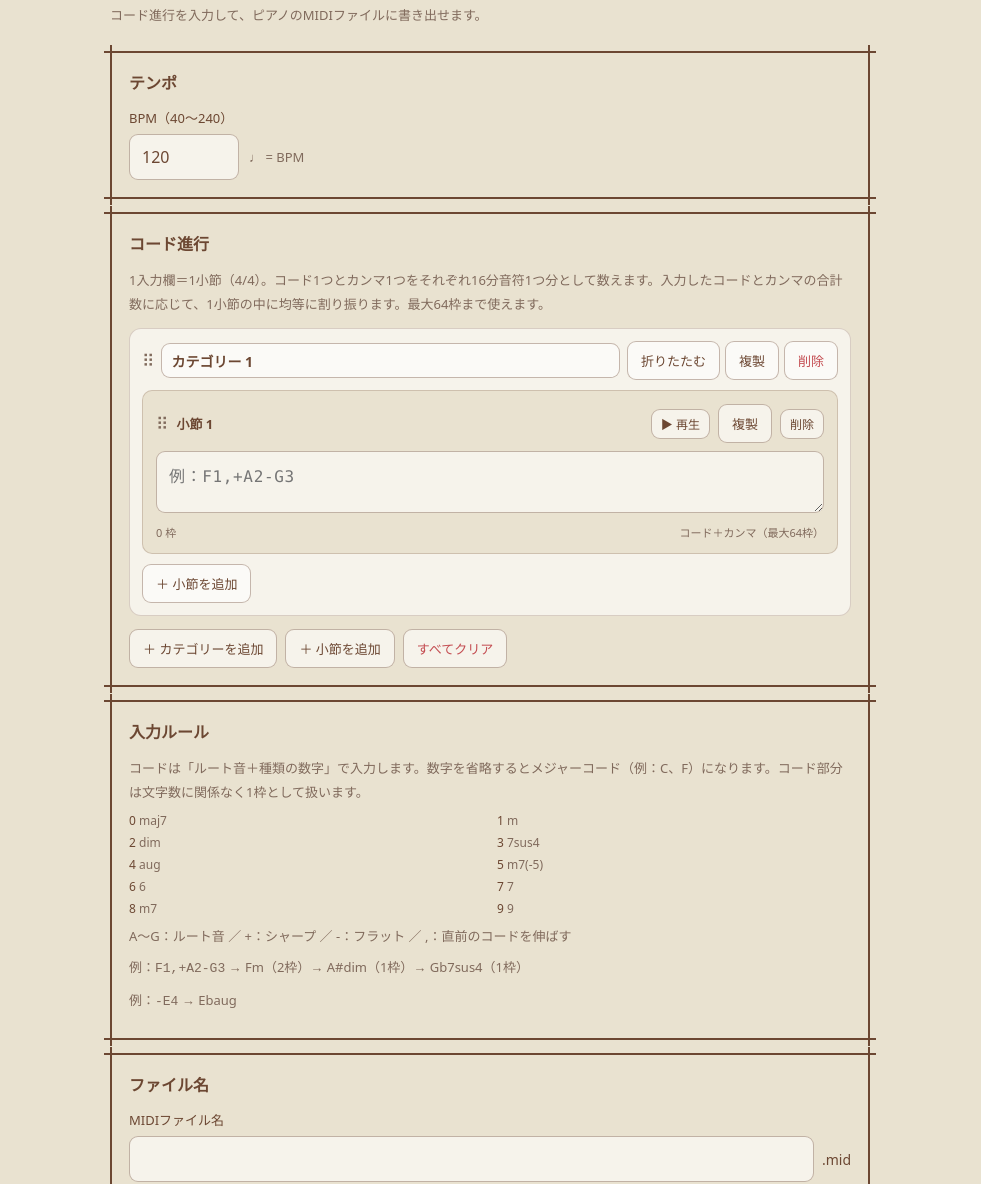
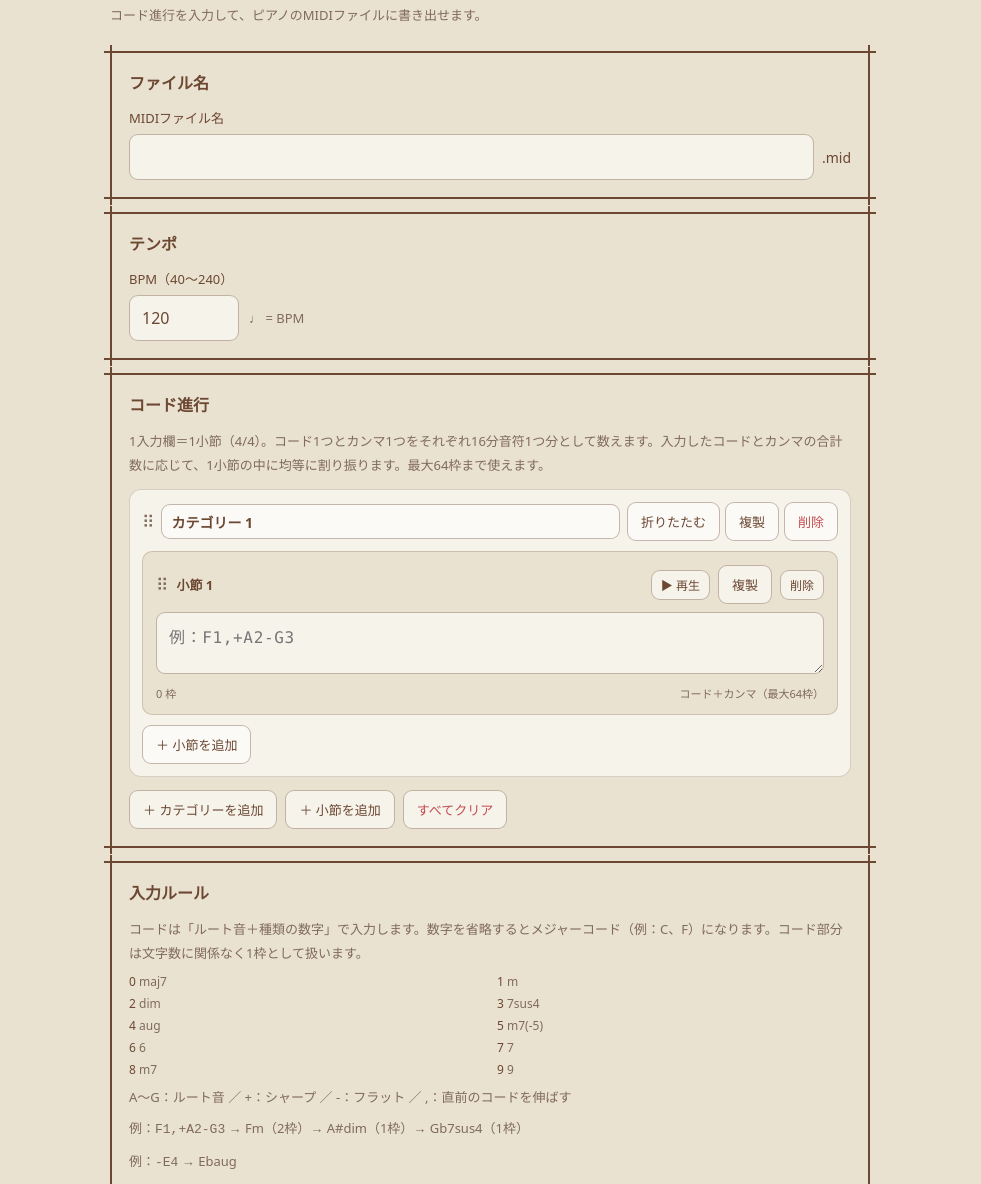
Before and after one commit to niyaaari/niyaaari.github.io, a plain HTML site: page chord-midi/index.html in a window 1280 px wide. Shown: the part 133-1317 px from the top of the page, without its empty margins (150-1131 px from the left). Drawn offline with Linux system fonts and the light colour scheme; a web font is replaced by a local one.

Commit message:
Move MIDI filename field above tempo

```diff
--- a/chord-midi/index.html
+++ b/chord-midi/index.html
@@ -28,6 +28,7 @@ h2{font-size:16px;margin:0 0 14px}.field-label{display:block;font-size:13px;marg
 </header>
 <h1>コードmidi書き起こしくん</h1>
 <p class="sub">コード進行を入力して、ピアノのMIDIファイルに書き出せます。</p>
+<section class="card"><h2>ファイル名</h2><label class="field-label" for="midiFilename">MIDIファイル名</label><div class="filename-row"><input id="midiFilename" type="text" autocomplete="off"><span>.mid</span></div></section>
 <section class="card">
 <h2>テンポ</h2><label class="field-label" for="bpm">BPM（40〜240）</label><div class="bpm-row"><input id="bpm" type="number" min="40" max="240" value="120"><span class="hint">♩ = BPM</span></div>
 </section>
@@ -47,7 +48,7 @@ h2{font-size:16px;margin:0 0 14px}.field-label{display:block;font-size:13px;marg
 <p class="hint">例：<code>F1,+A2-G3</code> → Fm（2枠）→ A#dim（1枠）→ Gb7sus4（1枠）</p>
 <p class="hint">例：<code>-E4</code> → Ebaug</p>
 </section>
-<section class="card"><h2>ファイル名</h2><label class="field-label" for="midiFilename">MIDIファイル名</label><div class="filename-row"><input id="midiFilename" type="text" autocomplete="off"><span>.mid</span></div></section><div class="actions"><button class="btn primary" id="exportMidi">MIDIを書き出す</button></div>
+<div class="actions"><button class="btn primary" id="exportMidi">MIDIを書き出す</button></div>
 <div id="message" class="message" role="status" aria-live="polite"></div>
 <footer class="footer">© kubearma</footer>
 </main>
```
